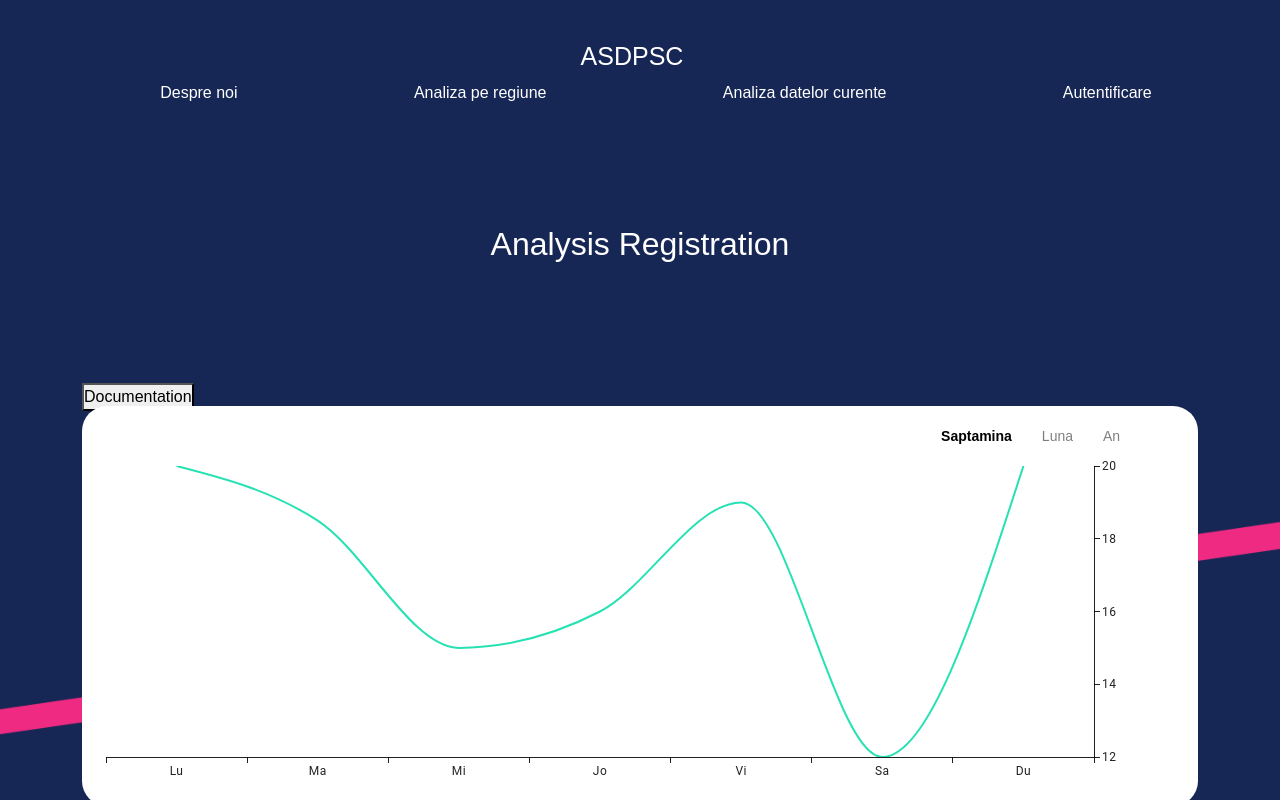
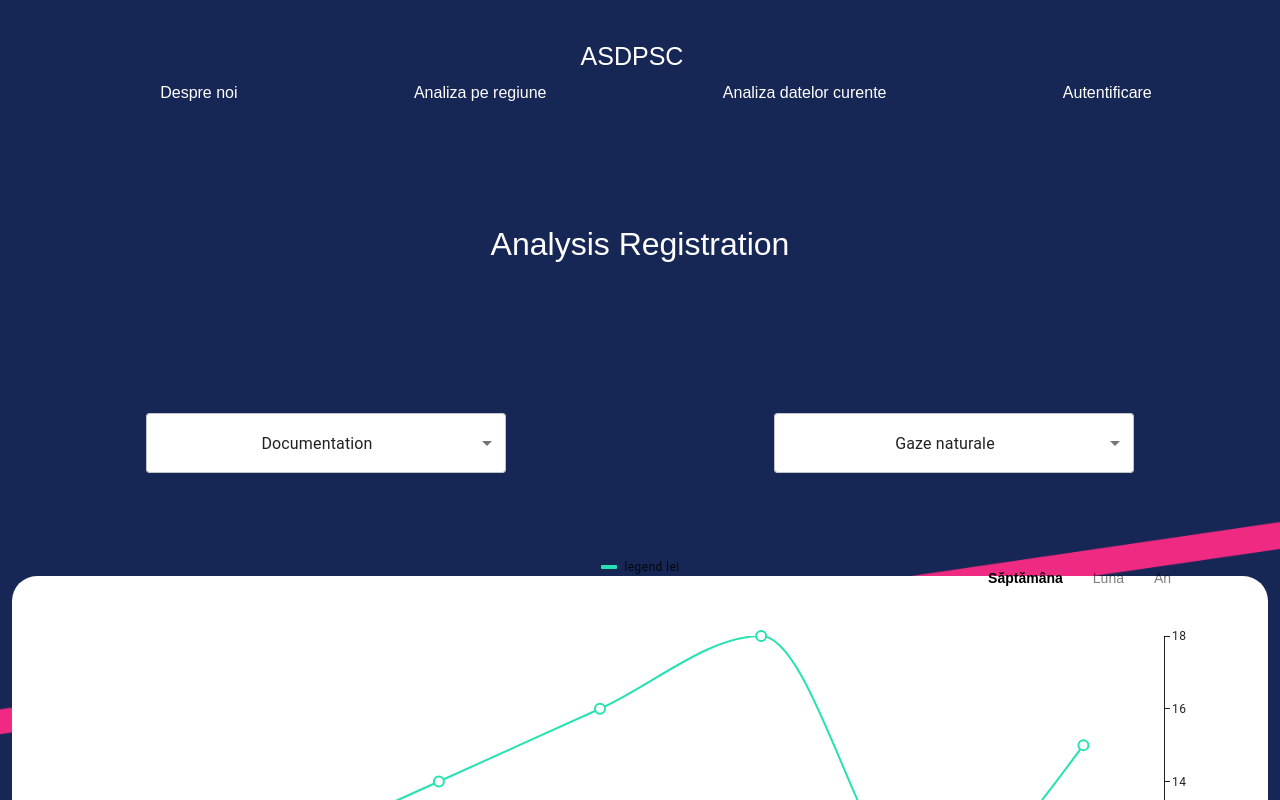
Before and after one commit to Klasterov/project1, a Next.js app in the folder my-app/: page /analysis-reg in a window 1280 px wide. Shown: the top 800 px of the page. Built offline with nearby package versions, Linux system fonts and the light colour scheme.

Commit message:
add dropdown

```diff
--- a/my-app/src/app/analysis-reg/analys.css
+++ b/my-app/src/app/analysis-reg/analys.css
@@ -45,3 +45,9 @@
     opacity: 2;
     font-weight: 900;
 }
+
+.drop-down{
+    display: flex;
+    justify-content: space-around;
+    margin-bottom: 50px;
+}
--- a/my-app/src/app/analysis-reg/components/dropdown.css
+++ b/my-app/src/app/analysis-reg/components/dropdown.css
@@ -0,0 +1,76 @@
+/* Stiluri pentru containerul dropdown */
+.dropdown-container {
+    display: flex;
+    flex-direction: column;
+    align-items: center;
+    justify-content: center;
+    margin: 20px;
+    padding: 10px;
+}
+
+/* Stiluri pentru butoane */
+.styled-button {
+    background-color: #007bff;
+    color: white;
+    border: none;
+    padding: 8px 16px;
+    border-radius: 4px;
+    cursor: pointer;
+    font-size: 14px;
+    transition: background-color 0.3s ease;
+}
+
+.styled-button:hover {
+    background-color: #0056b3;
+}
+
+/* Stiluri pentru Select și meniul său */
+.MuiSelect-root {
+    background-color: #fff;
+    border-radius: 50px;
+    padding: 8px;
+    height: 60px;
+    width: 360px;
+    text-align: center;
+    border: none;
+}
+
+/* Stiluri pentru meniul deschis */
+.MuiPaper-root {
+    border-radius: 50px;
+    box-shadow: 0px 4px 6px rgba(0, 0, 0, 0.1);
+}
+
+/* Stiluri pentru fiecare opțiune */
+.MuiMenuItem-root {
+    padding: 8px 16px;
+}
+
+/* Stiluri pentru Popup */
+.popup {
+    background-color: white;
+    border: 1px solid #ccc;
+    border-radius: 50px;
+    box-shadow: 0px 4px 6px rgba(0, 0, 0, 0.1);
+    padding: 8px;
+}
+
+/* Stiluri pentru AnimatedListbox */
+.animated-listbox {
+    position: relative;
+    z-index: 10;
+    background-color: white;
+    border: 1px solid #ccc;
+    border-radius: 4px;
+    box-shadow: 0px 4px 6px rgba(0, 0, 0, 0.1);
+    padding: 8px;
+}
+
+/* Poziționare listă animată */
+.placement-bottom {
+    top: 100%;
+}
+
+.placement-top {
+    bottom: 100%;
+}
--- a/my-app/src/app/analysis-reg/components/dropdown.jsx
+++ /dev/null
@@ -1,74 +0,0 @@
-import * as React from 'react';
-import PropTypes from 'prop-types';
-import { Select as BaseSelect, selectClasses } from '@mui/base/Select';
-import { Option as BaseOption, optionClasses } from '@mui/base/Option';
-import { styled } from '@mui/system';
-
-const PopupContext = React.createContext();
-
-const options = [
-  { value: 10, label: 'Documentation' },
-  { value: 20, label: 'Components' },
-  { value: 30, label: 'Features' },
-];
-
-export default function DropDown() {
-  return (
-    <PopupContext.Provider value={{ placement: 'bottom' }}>
-      <Select defaultValue={10}>
-        {options.map((option) => (
-          <BaseOption key={option.value} value={option.value} aria-label={option.label}>
-            {option.label}
-          </BaseOption>
-        ))}
-      </Select>
-    </PopupContext.Provider>
-  );
-}
-
-const Select = React.forwardRef(function CustomSelect(props, ref) {
-  const slots = {
-    root: StyledButton,
-    listbox: AnimatedListbox,
-    popup: Popup,
-    ...props.slots,
-  };
-
-  return <BaseSelect {...props} ref={ref} slots={slots} />;
-});
-
-Select.propTypes = {
-  slots: PropTypes.shape({
-    root: PropTypes.elementType.isRequired,
-    listbox: PropTypes.elementType.isRequired,
-    popup: PropTypes.elementType.isRequired,
-  }),
-};
-
-const StyledButton = styled('button')`
-  /* Stiluri personalizate */
-`;
-
-const Popup = styled('div')`
-  /* Stiluri personalizate pentru Popup */
-  background-color: white;
-  border: 1px solid #ccc;
-  border-radius: 4px;
-  box-shadow: 0px 4px 6px rgba(0, 0, 0, 0.1);
-  padding: 8px;
-`;
-
-const AnimatedListbox = React.forwardRef(function AnimatedListbox(props, ref) {
-  const popupContext = React.useContext(PopupContext) || {};
-  const verticalPlacement = popupContext.placement?.split('-')[0] || 'bottom';
-
-  return (
-    <div className={`placement-${verticalPlacement}`}>
-      <ul {...props} ref={ref} />
-    </div>
-  );
-});
-
-AnimatedListbox.propTypes = {
-  ownerState: PropTypes.object,
-};
--- /dev/null
+++ b/my-app/src/app/analysis-reg/components/dropdownreg.jsx
@@ -0,0 +1,30 @@
+import React from "react";
+import Select from "@mui/material/Select";
+import MenuItem from "@mui/material/MenuItem";
+import "./dropdown.css";
+
+const options = [
+  { value: 10, label: "Documentation" },
+  { value: 20, label: "Components" },
+  { value: 30, label: "Features" },
+];
+
+export default function DropDownser() {
+  const [selectedValue, setSelectedValue] = React.useState(10);
+
+  const handleChange = (event) => {
+    setSelectedValue(event.target.value);
+  };
+
+  return (
+    <div className="dropdown-container">
+      <Select value={selectedValue} onChange={handleChange}>
+        {options.map((option) => (
+          <MenuItem key={option.value} value={option.value}>
+            {option.label}
+          </MenuItem>
+        ))}
+      </Select>
+    </div>
+  );
+}
--- /dev/null
+++ b/my-app/src/app/analysis-reg/components/dropdownser.jsx
@@ -0,0 +1,30 @@
+import React from "react";
+import Select from "@mui/material/Select";
+import MenuItem from "@mui/material/MenuItem";
+import "./dropdown.css";
+
+const options = [
+  { value: "none", label: "Selecteaza serviciul" },
+  { value: "Gaze naturale", label: "Gaze naturale" },
+  { value: "Energie electrica", label: "Energie electrica" },
+  { value: "Energie termica", label: "Energie termica" },
+  { value: "Apa si canalizare", label: "Apa si canalizare" },
+];
+
+export default function DropDownser({ selectedService, setSelectedService }) {
+  const handleChange = (event) => {
+    setSelectedService(event.target.value); // Actualizează serviciul ales
+  };
+
+  return (
+    <div className="dropdown-container">
+      <Select value={selectedService} onChange={handleChange}>
+        {options.map((option) => (
+          <MenuItem key={option.value} value={option.value}>
+            {option.label}
+          </MenuItem>
+        ))}
+      </Select>
+    </div>
+  );
+}
--- a/my-app/src/app/analysis-reg/page.jsx
+++ b/my-app/src/app/analysis-reg/page.jsx
@@ -1,96 +1,112 @@
 "useState";
 "use client";
-import React, { useState } from "react";
+import React, { useState, useEffect } from "react";
 import { LineChart } from "@mui/x-charts/LineChart";
 import { Container } from "react-bootstrap";
 import "./analys.css";
-import DropDown from "./components/dropdown";
+import DropDown from "./components/dropdownreg";
+import DropDownser from "./components/dropdownser";
 
-const weekData = [20, 18.50, 15, 16, 19, 12, 20];
-const monthData = [20, 18.50, 12, 18, 19, 15, 19];
-const yearData = [20, 18.50, 15, 10, 19, 15, 15];
+const dataSets = {
+    "Gaze naturale": {
+        week: [10, 12, 14, 16, 18, 11, 15],
+        month: [14, 13, 12, 18, 17, 16, 19],
+        year: [20, 22, 21, 19, 18, 17, 16]
+    },
+    "Energie electrica": {
+        week: [20, 18.50, 15, 16, 19, 12, 20],
+        month: [20, 18.50, 12, 18, 19, 15, 19],
+        year: [20, 18.50, 15, 10, 19, 15, 15]
+    },
+    "Energie termica": {
+        week: [12, 14, 16, 18, 20, 15, 10],
+        month: [15, 12, 18, 20, 22, 21, 19],
+        year: [14, 18, 13, 17, 15, 16, 19]
+    },
+    "Apa si canalizare": {
+        week: [8, 9, 10, 11, 12, 13, 14],
+        month: [10, 12, 15, 14, 13, 16, 17],
+        year: [11, 15, 10, 14, 12, 13, 16]
+    }
+};
+
 const weekLabels = [`Lu`, `Ma`, `Mi`, `Jo`, `Vi`, `Sa`, `Du`];
 const monthLabels = ["Ian", "Feb", "Mar", "Apr", "Mai", "Iun", "Iul"];
 const yearLabels = ["2021", "2022", "2023", "2024", "2025", "2026", "2027"];
 
 export default function AnalysisReg() {
-    const [chartData, setChartData] = useState(weekData);
+    const [selectedService, setSelectedService] = useState("Gaze naturale"); // Default
+    const [chartData, setChartData] = useState([]);
     const [xLabels, setXLabels] = useState(weekLabels);
     const [activeButton, setActiveButton] = useState("week");
 
-    const handleDataChange = (type) => {
-        setActiveButton(type);
-        if (type === "week") {
-            setChartData(weekData);
-            setXLabels(weekLabels);
+    // Actualizează graficul când se schimbă serviciul sau perioada
+    useEffect(() => {
+        if (dataSets[selectedService]) {
+            setChartData(dataSets[selectedService][activeButton] || []);
+            setXLabels(activeButton === "week" ? weekLabels : activeButton === "month" ? monthLabels : yearLabels);
+        } else {
+            setChartData([]);
         }
-        if (type === "month") {
-            setChartData(monthData);
-            setXLabels(monthLabels);
-        }
-        if (type === "year") {
-            setChartData(yearData);
-            setXLabels(yearLabels);
-        }
-    };
+        console.log(`Serviciu selectat: ${selectedService}`);
+    }, [selectedService, activeButton]); // Se execută când `selectedService` sau `activeButton` se schimbă
+
     return (
-        <Container maxwidth="sm" className="analysis-reg-container">
+        <Container fluid className="analysis-reg-container">
             <div className="analysis-reg">
                 <h1>Analysis Registration</h1>
+
+                <div className="drop-down">
                     <DropDown />
+                    <DropDownser selectedService={selectedService} setSelectedService={setSelectedService} />
+                </div>
+
                 <div className="chart-container">
                     <div className="chart-controls-inside">
                         <button
                             className={activeButton === "week" ? "active" : ""}
-                            onClick={() => handleDataChange("week")}
+                            onClick={() => setActiveButton("week")}
                         >
-                            Saptamina
+                            Săptămâna
                         </button>
                         <button
                             className={activeButton === "month" ? "active" : ""}
-                            onClick={() => handleDataChange("month")}
+                            onClick={() => setActiveButton("month")}
                         >
                             Luna
                         </button>
                         <button
                             className={activeButton === "year" ? "active" : ""}
-                            onClick={() => handleDataChange("year")}
+                            onClick={() => setActiveButton("year")}
                         >
                             An
                         </button>
                     </div>
+
                     <LineChart
                         className="chart"
                         height={400}
-
-                        yAxis={[
-                            {
+                        yAxis={[{
                             width: 80,
                             scaleType: "linear",
                             position: "right",
                             style: { fill: "#000000" },
                             labelStyle: { fill: "#000000", fontSize: 14 },
-                                tickFormat: (value) =>
-                                     `${String(value)}lei`,
-                                tooltipFormatter: (value) => `${value} lei`,
-                                },
-                        ]}
-                        xAxis={[
-                            {
-                                data: Array.isArray(xLabels) ? xLabels : [],
+                            tickFormat: (value) => `${value} lei`,
+                            tooltipFormatter: (value) => `${value} lei`
+                        }]}
+                        xAxis={[{
+                            data: xLabels,
                             scaleType: "band",
-                                labelStyle: { fill: "#000000", fontSize: 14 },
-                            },
-                        ]}
-                        series={[
-                            {
-                                data: Array.isArray(chartData) ? chartData : [],
-                                showMark: false,
+                            labelStyle: { fill: "#000000", fontSize: 14 }
+                        }]}
+                        series={[{
+                            data: chartData,
+                            showMark: true, // Activează marcajele
                             color: "#26E2B3",
                             lineWidth: 3,
-                                label: (point) => {`${point} lei`},
-                            },
-                        ]}
+                            label: (point) => `${point} lei`
+                        }]}
                         margin={{ top: 60, right: 24, bottom: 24, left: 24 }}
                     ></LineChart>
                 </div>
```
Lines whose indentation alone changed are shown as unchanged.
